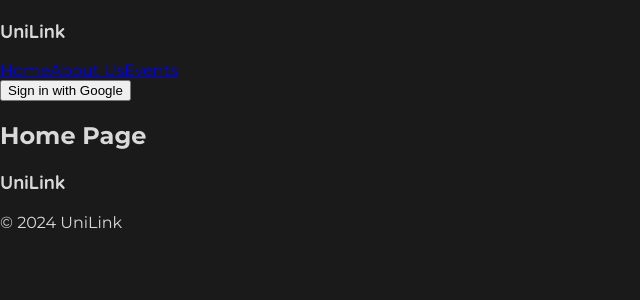
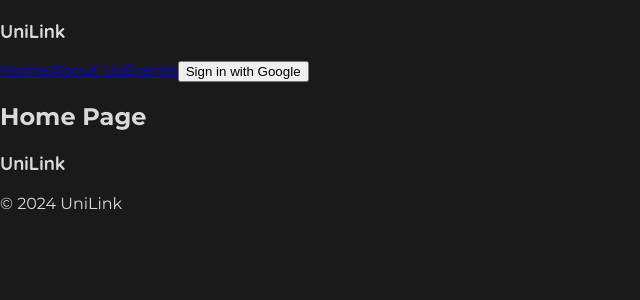
Before and after one commit to Aishi-Jain/College-Club-Events-Registration-Website, a React (Create React App) app in the folder unilink/: page / in a window 1280 px wide. Shown: the top 300 px of the page, without its empty margins (0-640 px from the left). Built offline with nearby package versions, Linux system fonts and the light colour scheme; no server answers.

Commit message:
Update Login.jsx

```diff
--- a/unilink/src/components/Login.jsx
+++ b/unilink/src/components/Login.jsx
@@ -33,17 +33,13 @@
       console.error(error);
     }
   }
-
-  //   auth && setName(auth?.currentUser?.name);
   console.log(auth?.currentUser?.email);
   return (
-    <div>
-      {(name === "") ? (
+      (name === "") ? (
         <button onClick={signInWithGoogle}>Sign in with Google</button>
       ) : (
         <button onClick={logOut}>{name}</button>
-      )}
-    </div>
+      )
   );
 };
 
```
